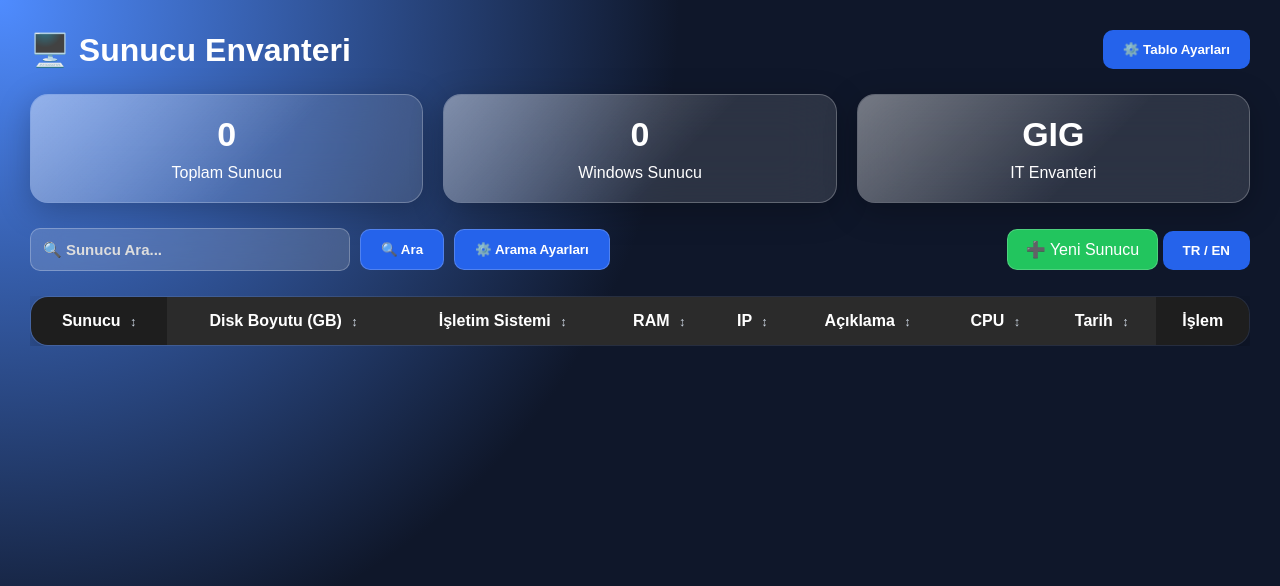
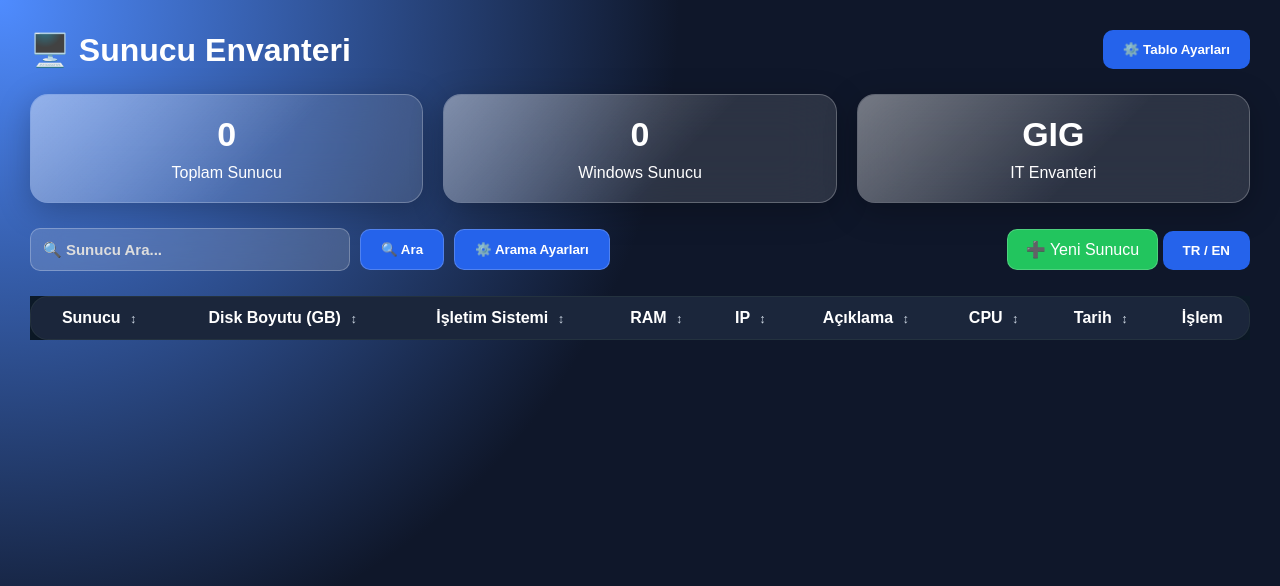
Before and after one commit to ahmedpalut/ServerInventory, a Flask app: page / in a window 1280 px wide. Shown: the top 586 px of the page. Run offline with Flask 3, Linux system fonts and the light colour scheme; data that the repository does not hold is empty.

Commit message:
renk değiştirildi

```diff
--- a/static/css/style.css
+++ b/static/css/style.css
@@ -202,44 +202,65 @@ button {
     overflow-x: auto;
     position: relative;
     max-width: 100%;
+    background-color: #0d1b2a; /* Koyu lacivert arka plan */
 }
 
-/* Tablo genel metin renginin düzgün okunması için */
+/* Tablo genel ayarları */
 #serverTable {
-    color: #ffffff; /* veya temanıza uygun koyu/açık bir renk */
+    width: max-content; /* Sütunların küçülmesini engeller, orijinal boyutlarında kalır */
+    min-width: 100%;
     border-collapse: collapse;
-    width: 100%;
+    color: #ffffff;
 }
 
-/* İlk Sütun (Sunucu Adı) Sabitleme */
+/* Başlık ve hücrelerin ortak görünümü */
+#serverTable th,
+#serverTable td {
+    padding: 12px 16px;
+    white-space: nowrap; /* Yazıların alt satıra kayıp sıkışmasını önler */
+}
+
+/* Tablo Başlıkları (Lacivert Tema) */
+#serverTable th {
+    background-color: #1b263b; /* Koyu lacivert başlık arka planı */
+    color: #ffffff !important;
+    position: sticky;
+    top: 0;
+    z-index: 2;
+}
+
+/* Hücre yazı rengi */
+#serverTable td {
+    color: #e0e1dd !important;
+    background-color: #0d1b2a; /* Genel satır arka planı (lacivert) */
+}
+
+/* --- İLK SÜTUN SABİTLEME (Sunucu Adı) --- */
 #serverTable th:first-child,
 #serverTable td:first-child {
     position: sticky;
     left: 0;
     z-index: 3;
-    background-color: var(--card-bg, #1e1e1e); /* Tablonun arka plan rengiyle aynı olmalı */
+    background-color: #1b263b !important; /* Kayarken arkası görünmesin diye lacivert arka plan */
 }
 
-/* Son Sütun (İşlem) Sabitleme */
+/* Eğer ilk sütun başlığı ise başlık rengiyle uyumlu olsun */
+#serverTable th:first-child {
+    z-index: 4;
+}
+
+/* --- SON SÜTUN SABİTLEME (İşlemler) --- */
 #serverTable th:last-child,
 #serverTable td:last-child {
     position: sticky;
     right: 0;
     z-index: 3;
-    background-color: var(--card-bg, #1e1e1e); /* Tablonun arka plan rengiyle aynı olmalı */
+    background-color: #1b263b !important; /* Kayarken arkası görünmesin diye lacivert arka plan */
 }
 
-/* Başlıkların (th) ve hücrelerin (td) yazı rengi ve arka plan çakışmasını önlemek için */
-#serverTable th {
-    background-color: #2b2b2b; /* Başlık arka planınız */
-    color: #ffffff !important; /* Yazıların net beyaz ve okunabilir olması için */
-}
-
-#serverTable td {
-    color: #ffffff !important; /* Hücre yazı rengi okunurluğu */
-}
-td:last-child{
-    white-space: nowrap;
+/* Eğer son sütun başlığı ise başlık rengiyle uyumlu olsun */
+#serverTable th:last-child {
+    z-index: 4;
 }
 
 table {
```
